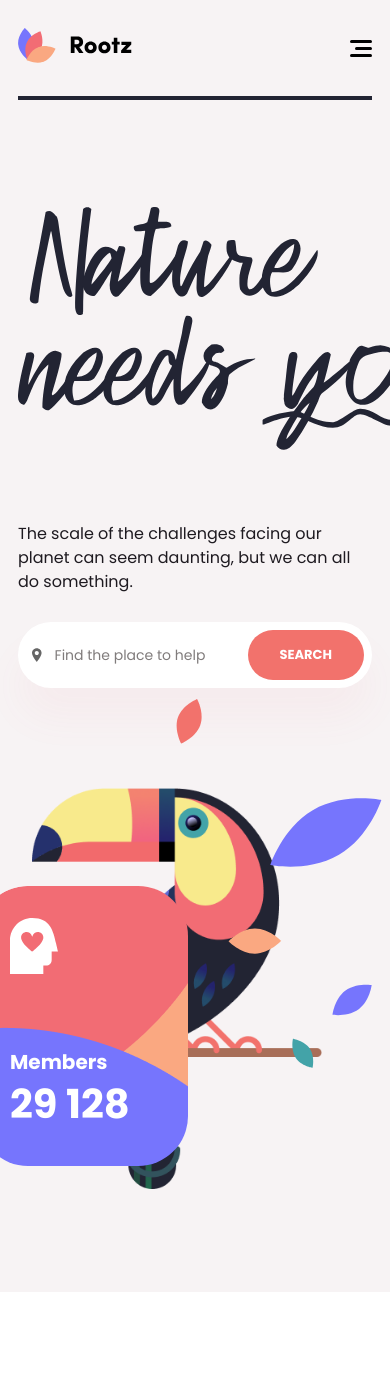
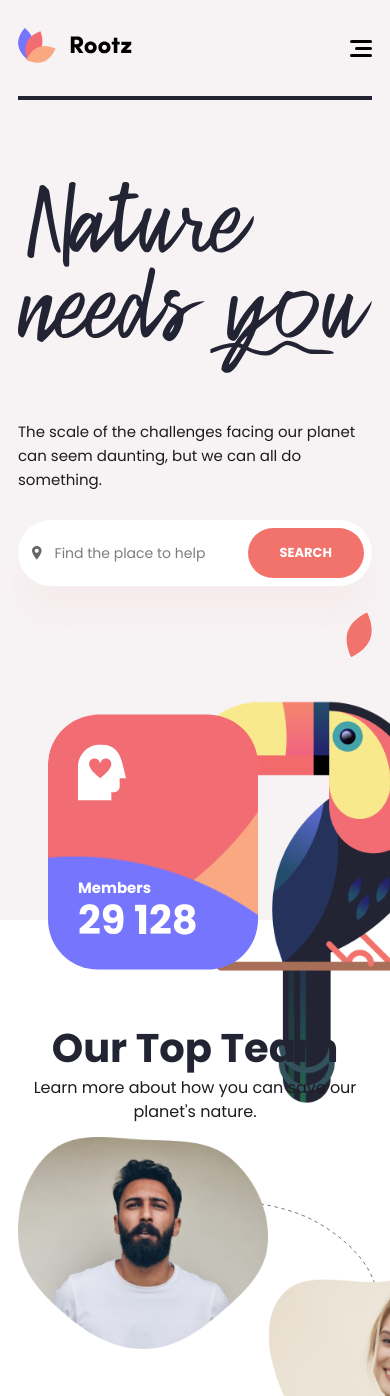
Before and after one commit to MaxWalex/rootz, a React (Create React App) app: page / in a window 390 px wide. Shown: the top 1396 px of the page. Built offline with nearby package versions, Linux system fonts and the light colour scheme.

Commit message:
adaptive mob

```diff
--- a/src/components/firstScreen/firstScreen.scss
+++ b/src/components/firstScreen/firstScreen.scss
@@ -574,3 +574,41 @@
         }
     }
 }
+
+@media (max-width: 500px) {
+    .first_screen-left svg {
+        width: 100%;
+        height: auto;
+    }
+    .first_screen-left p {
+        font-size: 15px;
+    }
+    .first_screen-right {
+        margin-top: -170px;
+        transform: translateY(70%);
+    }
+    .parrot img {
+        transform: translateX(36%);
+    }
+    .parrot_leaves {
+        right: -170px;
+        top: 0;
+    }
+    .first_screen-right .parrot {
+        margin-right: 0;
+    }
+    .first_screen-right .parrot_card {
+        height: 255px;
+        left: 30px;
+        bottom: 140px;
+    }
+    .parrot_card {
+        padding: 30px;
+    }
+    .parrot_card-members p {
+        font-size: 15px;
+    }
+    .parrot_card-members p:last-child {
+        line-height: 40px;
+    }
+}
```
